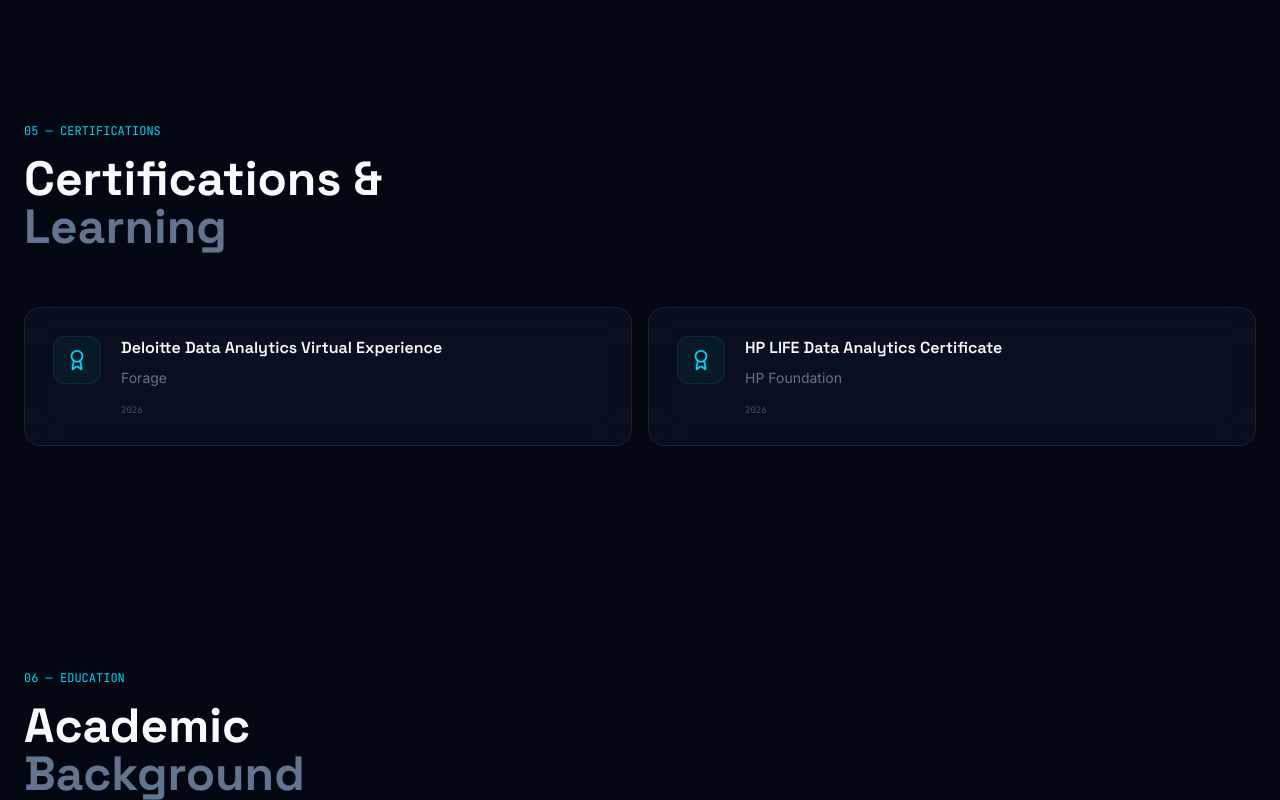
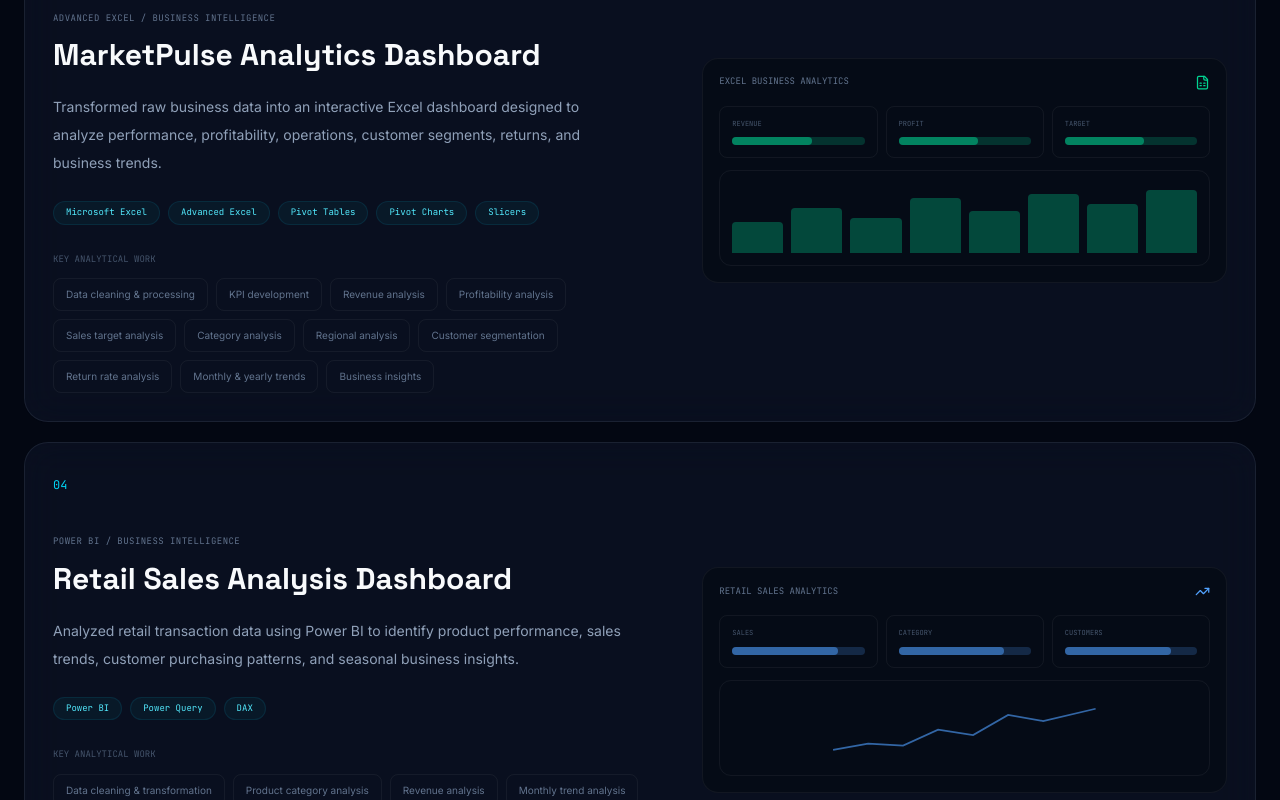
Before and after one commit to the-gaurav-patil/gaurav-patil-portfolio, a React (Vite) app: page / in a window 1280 px wide. Shown: the part 4540-5340 px from the top of the page. Built offline with nearby package versions, Linux system fonts and the light colour scheme.

Commit message:
Update Projects.tsx

```diff
--- a/src/components/Projects.tsx
+++ b/src/components/Projects.tsx
@@ -1,43 +1,403 @@
-import { BarChart3, Database } from "lucide-react";
+import {
+  BarChart3,
+  Database,
+  FileSpreadsheet,
+  TrendingUp,
+} from "lucide-react";
 
-const projects = [
-  { number: "01", title: "Ola Data Analysis", category: "DATA ANALYTICS / BUSINESS INTELLIGENCE", description: "Analyzed ride-booking data to identify booking trends, cancellation patterns, revenue performance, and customer behavior.", tools: ["SQL", "Power BI", "Excel"], work: ["SQL joins", "Aggregations", "Filtering", "Data validation", "KPI analysis", "Booking trends", "Revenue analysis", "Cancellation insights"], type: "ola" },
-  { number: "02", title: "Smoking Health Risk Analysis", category: "HEALTHCARE DATA ANALYTICS", description: "Analyzed healthcare data covering smoking status, smoking duration, daily intake, age, gender, cholesterol, and hypertension risk.", tools: ["Power BI", "Excel", "Power Query", "DAX"], work: ["Data cleaning", "Power Query transformation", "DAX calculations", "KPI calculations", "Interactive slicers", "Filtering", "Health indicator visualization"], type: "health" },
+type ProjectType = "ola" | "health" | "excel" | "retail";
+
+interface Project {
+  number: string;
+  title: string;
+  category: string;
+  description: string;
+  tools: string[];
+  work: string[];
+  type: ProjectType;
+}
+
+const projects: Project[] = [
+  {
+    number: "01",
+    title: "Ola Data Analysis",
+    category: "DATA ANALYTICS / BUSINESS INTELLIGENCE",
+    description:
+      "Analyzed ride-booking data to identify booking trends, cancellation patterns, revenue performance, and customer behavior.",
+    tools: ["SQL", "Power BI", "Excel"],
+    work: [
+      "SQL joins",
+      "Aggregations",
+      "Filtering",
+      "Data validation",
+      "KPI analysis",
+      "Booking trends",
+      "Revenue analysis",
+      "Cancellation insights",
+    ],
+    type: "ola",
+  },
+
+  {
+    number: "02",
+    title: "Smoking Health Risk Analysis",
+    category: "HEALTHCARE DATA ANALYTICS",
+    description:
+      "Analyzed healthcare data covering smoking status, smoking duration, daily intake, age, gender, cholesterol, and hypertension risk.",
+    tools: ["Power BI", "Excel", "Power Query", "DAX"],
+    work: [
+      "Data cleaning",
+      "Power Query transformation",
+      "DAX calculations",
+      "KPI calculations",
+      "Interactive slicers",
+      "Filtering",
+      "Health indicator visualization",
+    ],
+    type: "health",
+  },
+
+  {
+    number: "03",
+    title: "MarketPulse Analytics Dashboard",
+    category: "ADVANCED EXCEL / BUSINESS INTELLIGENCE",
+    description:
+      "Transformed raw business data into an interactive Excel dashboard designed to analyze performance, profitability, operations, customer segments, returns, and business trends.",
+    tools: [
+      "Microsoft Excel",
+      "Advanced Excel",
+      "Pivot Tables",
+      "Pivot Charts",
+      "Slicers",
+    ],
+    work: [
+      "Data cleaning & processing",
+      "KPI development",
+      "Revenue analysis",
+      "Profitability analysis",
+      "Sales target analysis",
+      "Category analysis",
+      "Regional analysis",
+      "Customer segmentation",
+      "Return rate analysis",
+      "Monthly & yearly trends",
+      "Business insights",
+    ],
+    type: "excel",
+  },
+
+  {
+    number: "04",
+    title: "Retail Sales Analysis Dashboard",
+    category: "POWER BI / BUSINESS INTELLIGENCE",
+    description:
+      "Analyzed retail transaction data using Power BI to identify product performance, sales trends, customer purchasing patterns, and seasonal business insights.",
+    tools: ["Power BI", "Power Query", "DAX"],
+    work: [
+      "Data cleaning & transformation",
+      "Product category analysis",
+      "Revenue analysis",
+      "Monthly trend analysis",
+      "Quarterly trend analysis",
+      "Customer demographic analysis",
+      "Top customer analysis",
+      "Sales performance analysis",
+      "Business recommendations",
+    ],
+    type: "retail",
+  },
 ];
 
-function DashboardPreview({ type }: { type: string }) {
-  if (type === "health") return (
-    <div className="rounded-2xl border border-white/5 bg-[#050b16] p-4">
-      <div className="flex items-center justify-between"><span className="font-mono text-[9px] text-slate-500">HEALTH ANALYTICS</span><BarChart3 size={15} className="text-violet-400" /></div>
-      <div className="mt-4 grid grid-cols-3 gap-2">{["SMOKING", "DURATION", "RISK"].map((x) => <div key={x} className="rounded-lg border border-white/5 p-3"><div className="font-mono text-[7px] text-slate-600">{x}</div><div className="mt-2 h-2 rounded bg-violet-400/20"><div className="h-full w-2/3 rounded bg-violet-400/50" /></div></div>)}</div>
-      <div className="mt-3 h-24 rounded-xl border border-white/5 p-3"><div className="flex h-full items-end gap-2">{[35,55,40,70,48,82,58,65].map((height, i) => <div key={i} className="flex-1 rounded-t bg-violet-400/30" style={{ height: `${height}%` }} />)}</div></div>
-    </div>
-  );
+function DashboardPreview({ type }: { type: ProjectType }) {
+  /* =========================
+     HEALTHCARE DASHBOARD
+  ========================== */
+  if (type === "health") {
+    return (
+      <div className="rounded-2xl border border-white/5 bg-[#050b16] p-4">
+        <div className="flex items-center justify-between">
+          <span className="font-mono text-[9px] text-slate-500">
+            HEALTH ANALYTICS
+          </span>
+
+          <BarChart3 size={15} className="text-violet-400" />
+        </div>
+
+        <div className="mt-4 grid grid-cols-3 gap-2">
+          {["SMOKING", "DURATION", "RISK"].map((x) => (
+            <div
+              key={x}
+              className="rounded-lg border border-white/5 p-3"
+            >
+              <div className="font-mono text-[7px] text-slate-600">
+                {x}
+              </div>
+
+              <div className="mt-2 h-2 rounded bg-violet-400/20">
+                <div className="h-full w-2/3 rounded bg-violet-400/50" />
+              </div>
+            </div>
+          ))}
+        </div>
+
+        <div className="mt-3 h-24 rounded-xl border border-white/5 p-3">
+          <div className="flex h-full items-end gap-2">
+            {[35, 55, 40, 70, 48, 82, 58, 65].map(
+              (height, i) => (
+                <div
+                  key={i}
+                  className="flex-1 rounded-t bg-violet-400/30"
+                  style={{ height: `${height}%` }}
+                />
+              )
+            )}
+          </div>
+        </div>
+      </div>
+    );
+  }
+
+  /* =========================
+     EXCEL DASHBOARD
+  ========================== */
+  if (type === "excel") {
+    return (
+      <div className="rounded-2xl border border-white/5 bg-[#050b16] p-4">
+        <div className="flex items-center justify-between">
+          <span className="font-mono text-[9px] text-slate-500">
+            EXCEL BUSINESS ANALYTICS
+          </span>
+
+          <FileSpreadsheet
+            size={15}
+            className="text-emerald-400"
+          />
+        </div>
+
+        <div className="mt-4 grid grid-cols-3 gap-2">
+          {["REVENUE", "PROFIT", "TARGET"].map((x) => (
+            <div
+              key={x}
+              className="rounded-lg border border-white/5 p-3"
+            >
+              <div className="font-mono text-[7px] text-slate-600">
+                {x}
+              </div>
+
+              <div className="mt-2 h-2 rounded bg-emerald-400/20">
+                <div className="h-full w-3/5 rounded bg-emerald-400/50" />
+              </div>
+            </div>
+          ))}
+        </div>
+
+        <div className="mt-3 h-24 rounded-xl border border-white/5 p-3">
+          <div className="flex h-full items-end gap-2">
+            {[45, 65, 50, 78, 60, 85, 70, 90].map(
+              (height, i) => (
+                <div
+                  key={i}
+                  className="flex-1 rounded-t bg-emerald-400/30"
+                  style={{ height: `${height}%` }}
+                />
+              )
+            )}
+          </div>
+        </div>
+      </div>
+    );
+  }
+
+  /* =========================
+     RETAIL SALES DASHBOARD
+  ========================== */
+  if (type === "retail") {
+    return (
+      <div className="rounded-2xl border border-white/5 bg-[#050b16] p-4">
+        <div className="flex items-center justify-between">
+          <span className="font-mono text-[9px] text-slate-500">
+            RETAIL SALES ANALYTICS
+          </span>
+
+          <TrendingUp
+            size={15}
+            className="text-blue-400"
+          />
+        </div>
+
+        <div className="mt-4 grid grid-cols-3 gap-2">
+          {["SALES", "CATEGORY", "CUSTOMERS"].map((x) => (
+            <div
+              key={x}
+              className="rounded-lg border border-white/5 p-3"
+            >
+              <div className="font-mono text-[7px] text-slate-600">
+                {x}
+              </div>
+
+              <div className="mt-2 h-2 rounded bg-blue-400/20">
+                <div className="h-full w-4/5 rounded bg-blue-400/50" />
+              </div>
+            </div>
+          ))}
+        </div>
+
+        <div className="mt-3 h-24 rounded-xl border border-white/5 p-3">
+          <svg
+            viewBox="0 0 300 80"
+            className="h-full w-full"
+          >
+            <polyline
+              points="0,65 40,58 80,60 120,42 160,48 200,25 240,32 300,18"
+              fill="none"
+              stroke="currentColor"
+              strokeWidth="2"
+              className="text-blue-400/60"
+            />
+          </svg>
+        </div>
+      </div>
+    );
+  }
+
+  /* =========================
+     OLA DASHBOARD
+  ========================== */
   return (
     <div className="rounded-2xl border border-white/5 bg-[#050b16] p-4">
-      <div className="flex items-center justify-between"><span className="font-mono text-[9px] text-slate-500">POWER BI ANALYTICS</span><Database size={15} className="text-cyan-400" /></div>
-      <div className="mt-4 grid grid-cols-3 gap-2">{["BOOKINGS", "REVENUE", "CANCELLATION"].map((x) => <div key={x} className="rounded-lg border border-white/5 p-3"><div className="font-mono text-[7px] text-slate-600">{x}</div><div className="mt-2 h-2 rounded bg-cyan-400/20"><div className="h-full w-3/5 rounded bg-cyan-400/50" /></div></div>)}</div>
-      <div className="mt-3 h-24 rounded-xl border border-white/5 p-3"><svg viewBox="0 0 300 80" className="h-full w-full"><polyline points="0,65 40,55 80,58 120,35 160,45 200,25 240,32 300,15" fill="none" stroke="currentColor" strokeWidth="2" className="text-cyan-400/60" /></svg></div>
+      <div className="flex items-center justify-between">
+        <span className="font-mono text-[9px] text-slate-500">
+          POWER BI ANALYTICS
+        </span>
+
+        <Database
+          size={15}
+          className="text-cyan-400"
+        />
+      </div>
+
+      <div className="mt-4 grid grid-cols-3 gap-2">
+        {["BOOKINGS", "REVENUE", "CANCELLATION"].map(
+          (x) => (
+            <div
+              key={x}
+              className="rounded-lg border border-white/5 p-3"
+            >
+              <div className="font-mono text-[7px] text-slate-600">
+                {x}
+              </div>
+
+              <div className="mt-2 h-2 rounded bg-cyan-400/20">
+                <div className="h-full w-3/5 rounded bg-cyan-400/50" />
+              </div>
+            </div>
+          )
+        )}
+      </div>
+
+      <div className="mt-3 h-24 rounded-xl border border-white/5 p-3">
+        <svg
+          viewBox="0 0 300 80"
+          className="h-full w-full"
+        >
+          <polyline
+            points="0,65 40,55 80,58 120,35 160,45 200,25 240,32 300,15"
+            fill="none"
+            stroke="currentColor"
+            strokeWidth="2"
+            className="text-cyan-400/60"
+          />
+        </svg>
+      </div>
     </div>
   );
 }
 
 export default function Projects() {
   return (
-    <section id="projects" className="mx-auto max-w-7xl px-6 py-28">
-      <div className="mb-14"><p className="font-mono text-xs text-cyan-400">04 — PROJECTS</p><h2 className="mt-4 font-display text-4xl font-bold sm:text-5xl">Featured Analytics<br /><span className="text-slate-500">Projects</span></h2></div>
+    <section
+      id="projects"
+      className="mx-auto max-w-7xl px-6 py-28"
+    >
+      {/* SECTION HEADER */}
+      <div className="mb-14">
+        <p className="font-mono text-xs text-cyan-400">
+          04 — PROJECTS
+        </p>
+
+        <h2 className="mt-4 font-display text-4xl font-bold sm:text-5xl">
+          Featured Analytics
+          <br />
+          <span className="text-slate-500">
+            Projects
+          </span>
+        </h2>
+      </div>
+
+      {/* PROJECT LIST */}
       <div className="space-y-5">
-        {projects.map((project) => <article key={project.number} className="glow-card glass grid gap-8 rounded-3xl p-5 sm:p-7 lg:grid-cols-[1fr_0.85fr]">
-          <div>
-            <span className="font-mono text-xs text-cyan-400">{project.number}</span>
-            <p className="mt-10 font-mono text-[9px] tracking-wider text-slate-500">{project.category}</p>
-            <h3 className="mt-3 font-display text-3xl font-bold">{project.title}</h3>
-            <p className="mt-5 max-w-xl text-sm leading-7 text-slate-400">{project.description}</p>
-            <div className="mt-6 flex flex-wrap gap-2">{project.tools.map((tool) => <span key={tool} className="rounded-full border border-cyan-400/10 bg-cyan-400/5 px-3 py-1 font-mono text-[9px] text-cyan-300">{tool}</span>)}</div>
-            <div className="mt-7"><p className="mb-3 font-mono text-[9px] text-slate-600">KEY ANALYTICAL WORK</p><div className="flex flex-wrap gap-2">{project.work.map((item) => <span key={item} className="rounded-lg border border-white/5 px-3 py-2 text-[10px] text-slate-500">{item}</span>)}</div></div>
-          </div>
-          <div className="self-center"><DashboardPreview type={project.type} /></div>
-        </article>)}
+        {projects.map((project) => (
+          <article
+            key={project.number}
+            className="glow-card glass grid gap-8 rounded-3xl p-5 transition-all duration-500 hover:-translate-y-1 hover:border-cyan-400/20 sm:p-7 lg:grid-cols-[1fr_0.85fr]"
+          >
+            {/* LEFT SIDE */}
+            <div>
+              <span className="font-mono text-xs text-cyan-400">
+                {project.number}
+              </span>
+
+              <p className="mt-10 font-mono text-[9px] tracking-wider text-slate-500">
+                {project.category}
+              </p>
+
+              <h3 className="mt-3 font-display text-3xl font-bold">
+                {project.title}
+              </h3>
+
+              <p className="mt-5 max-w-xl text-sm leading-7 text-slate-400">
+                {project.description}
+              </p>
+
+              {/* TOOLS */}
+              <div className="mt-6 flex flex-wrap gap-2">
+                {project.tools.map((tool) => (
+                  <span
+                    key={tool}
+                    className="rounded-full border border-cyan-400/10 bg-cyan-400/5 px-3 py-1 font-mono text-[9px] text-cyan-300 transition-colors duration-300 hover:border-cyan-400/30 hover:bg-cyan-400/10"
+                  >
+                    {tool}
+                  </span>
+                ))}
+              </div>
+
+              {/* KEY WORK */}
+              <div className="mt-7">
+                <p className="mb-3 font-mono text-[9px] text-slate-600">
+                  KEY ANALYTICAL WORK
+                </p>
+
+                <div className="flex flex-wrap gap-2">
+                  {project.work.map((item) => (
+                    <span
+                      key={item}
+                      className="rounded-lg border border-white/5 px-3 py-2 text-[10px] text-slate-500 transition-colors duration-300 hover:border-white/10 hover:text-slate-300"
+                    >
+                      {item}
+                    </span>
+                  ))}
+                </div>
+              </div>
+            </div>
+
+            {/* RIGHT SIDE */}
+            <div className="self-center">
+              <DashboardPreview
+                type={project.type}
+              />
+            </div>
+          </article>
+        ))}
       </div>
     </section>
   );
```
